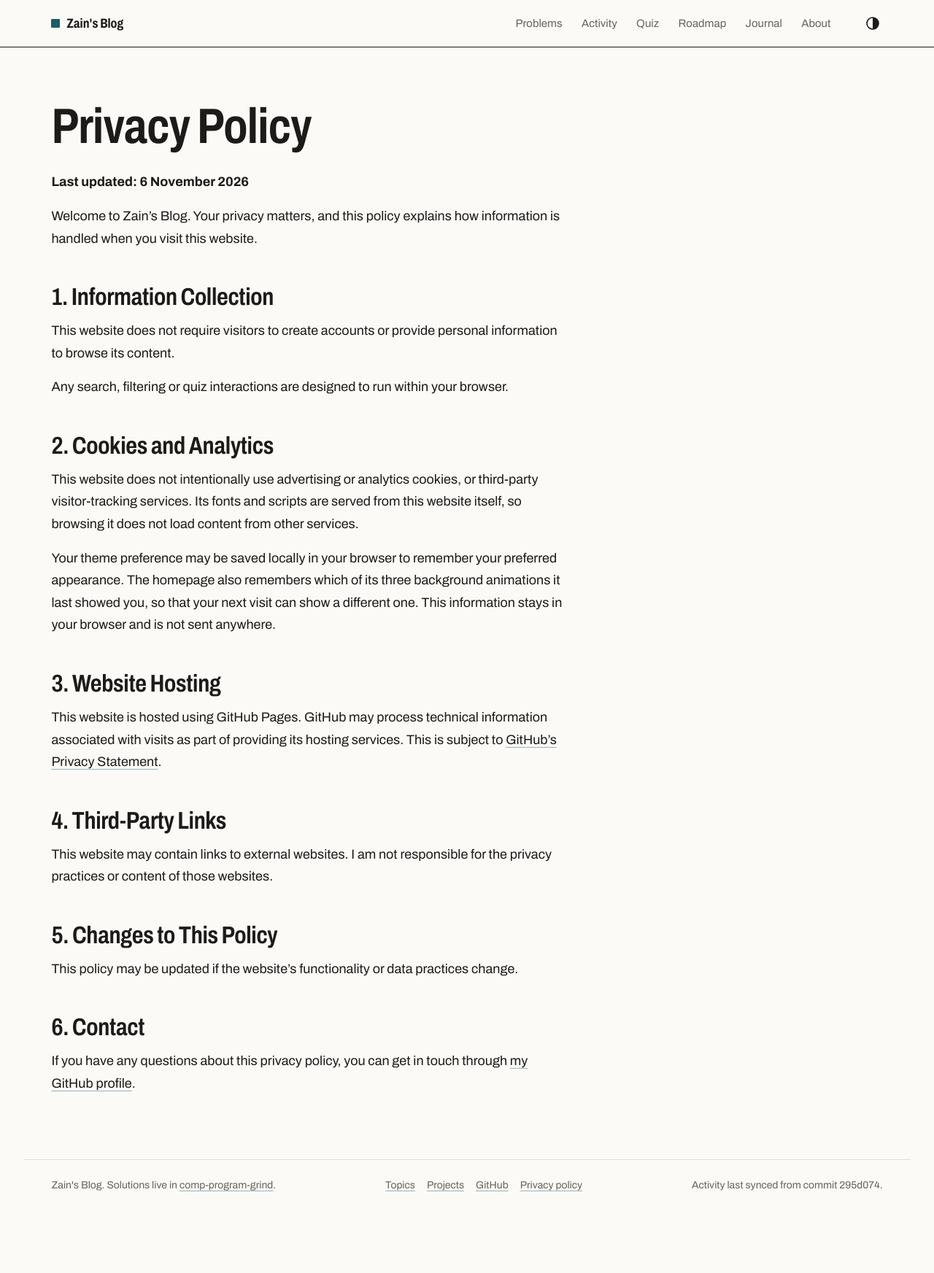
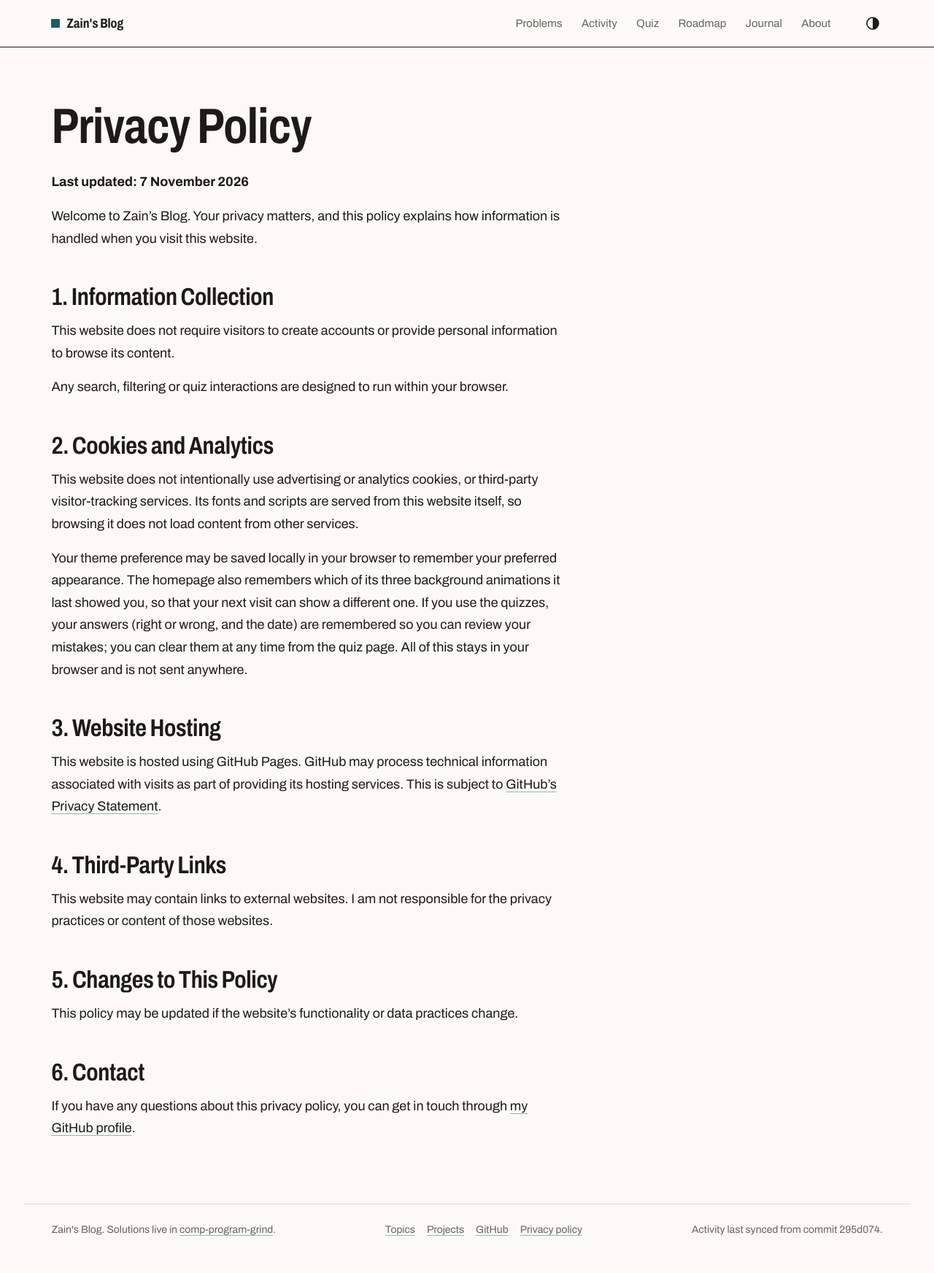
Before and after one commit to zainkashifcs/zainkashifcs.github.io, a Jekyll site: the page built from privacy.md, in a window 1280 px wide. Shown: the whole page at 73% size. Built offline with Jekyll 4.4.1, drawn with Linux system fonts in a browser that asks for light colours; before the commit the page ends 1684 px from its top, so only the background shows below that.

Commit message:
Add quiz revision: remembered answers, weak topics and mistakes-only practice
- Answers are remembered in this browser (localStorage) on the quiz page,
  problem pages and write-ups; the page says plainly it does not sync
- Progress panel: questions answered, right on the latest try, the three
  topics with the most mistakes, a mistakes-only mode, and a two-step
  'Clear my progress'
- Chip and match counts follow every filter, including mistakes mode
- The quiz page and the homepage question now draw from every archive
  problem with approved questions, not only write-ups
- Privacy policy: describes the stored quiz answers (7 Nov 2026)

```diff
--- a/_includes/quiz-question.html
+++ b/_includes/quiz-question.html
@@ -11,7 +11,7 @@ check-and-explain. Usage: include quiz-question.html q=q i=1 total=4 name="p" [f
     {%- else %}Checked: {{ q.validation.detail }}.
   {%- endcase -%}
 {%- endcapture -%}
-<fieldset class="q" data-answer="{{ q.answer }}" data-tags="{{ q.tags | join: ' ' }}" data-rating="{{ include.rating }}" data-problem="{{ include.slug }}">
+<fieldset class="q" data-qid="{{ q.id }}" data-answer="{{ q.answer }}" data-tags="{{ q.tags | join: ' ' }}" data-rating="{{ include.rating }}" data-problem="{{ include.slug }}">
   <legend><span class="qtext"><span class="qnum"><span class="qn">{% if include.label %}{{ include.label }}{% else %}Question {{ include.i }} of {{ include.total }}{% endif %}</span>{% if include.from_url %} <span class="from">from <a href="{{ include.from_url | relative_url }}">{{ include.from_title }}</a></span>{% endif %}</span>{{ q.question | escape }}</span></legend>
   <div class="choices">
     {%- for c in q.choices %}
--- a/assets/css/style.css
+++ b/assets/css/style.css
@@ -405,6 +405,18 @@ pre:focus-visible { outline-offset: -2px; }
 .cf-bars.dense .bar:nth-child(even) .k, .cf-bars.dense .v { visibility: hidden; }
 @media (max-width: 44rem) { .cf-facts { grid-template-columns: 1fr 1fr; row-gap: var(--s3); } .cf-facts div:nth-child(3) { padding-left: 0; border-left: 0; } }
 
+/* quiz progress (this browser only) */
+.revise { margin-top: var(--s4); padding-top: var(--s3); border-top: 1px solid var(--rule); }
+.revise h3 { margin: 0 0 var(--s2); font: 400 .875rem/1.4 var(--sans); color: var(--muted); letter-spacing: 0; }
+.revise p { margin: 0 0 var(--s2); font-size: .9375rem; color: var(--ink-2); }
+.revise .small { font-size: .875rem; color: var(--muted); }
+.check-row { display: inline-flex; align-items: center; gap: var(--s2); min-height: 2.5rem; font-size: .9375rem; cursor: pointer; }
+.check-row input { width: 1.1rem; height: 1.1rem; margin: 0; accent-color: var(--sig); }
+.check-row:has(input:disabled) { color: var(--muted); cursor: not-allowed; }
+.check-row .n { font-size: .8125rem; color: var(--muted); font-variant-numeric: tabular-nums; }
+.linkish { font: inherit; color: var(--ink); background: none; border: 0; padding: 0; text-decoration: underline; text-decoration-color: var(--link-line); text-underline-offset: .22em; cursor: pointer; }
+.linkish:hover { text-decoration-color: var(--sig); }
+
 @media (prefers-reduced-motion: reduce) { *, .theme-anim * { transition: none !important; scroll-behavior: auto !important; } }
 
 @media (max-width: 60rem) {
--- a/privacy.md
+++ b/privacy.md
@@ -5,7 +5,7 @@ description: How Zain's Blog handles information when you visit.
 ---
 # Privacy Policy
 
-**Last updated: 6 November 2026**
+**Last updated: 7 November 2026**
 
 Welcome to Zain's Blog. Your privacy matters, and this policy explains how information is handled when you visit this website.
 
@@ -19,7 +19,7 @@ Any search, filtering or quiz interactions are designed to run within your brows
 
 This website does not intentionally use advertising or analytics cookies, or third-party visitor-tracking services. Its fonts and scripts are served from this website itself, so browsing it does not load content from other services.
 
-Your theme preference may be saved locally in your browser to remember your preferred appearance. The homepage also remembers which of its three background animations it last showed you, so that your next visit can show a different one. This information stays in your browser and is not sent anywhere.
+Your theme preference may be saved locally in your browser to remember your preferred appearance. The homepage also remembers which of its three background animations it last showed you, so that your next visit can show a different one. If you use the quizzes, your answers (right or wrong, and the date) are remembered so you can review your mistakes; you can clear them at any time from the quiz page. All of this stays in your browser and is not sent anywhere.
 
 ## 3. Website Hosting
 
```
Also changed, not shown: assets/js/quiz.js (+48 -3 lines), index.html (+5 -4 lines), quiz.html (+11 -4 lines).
